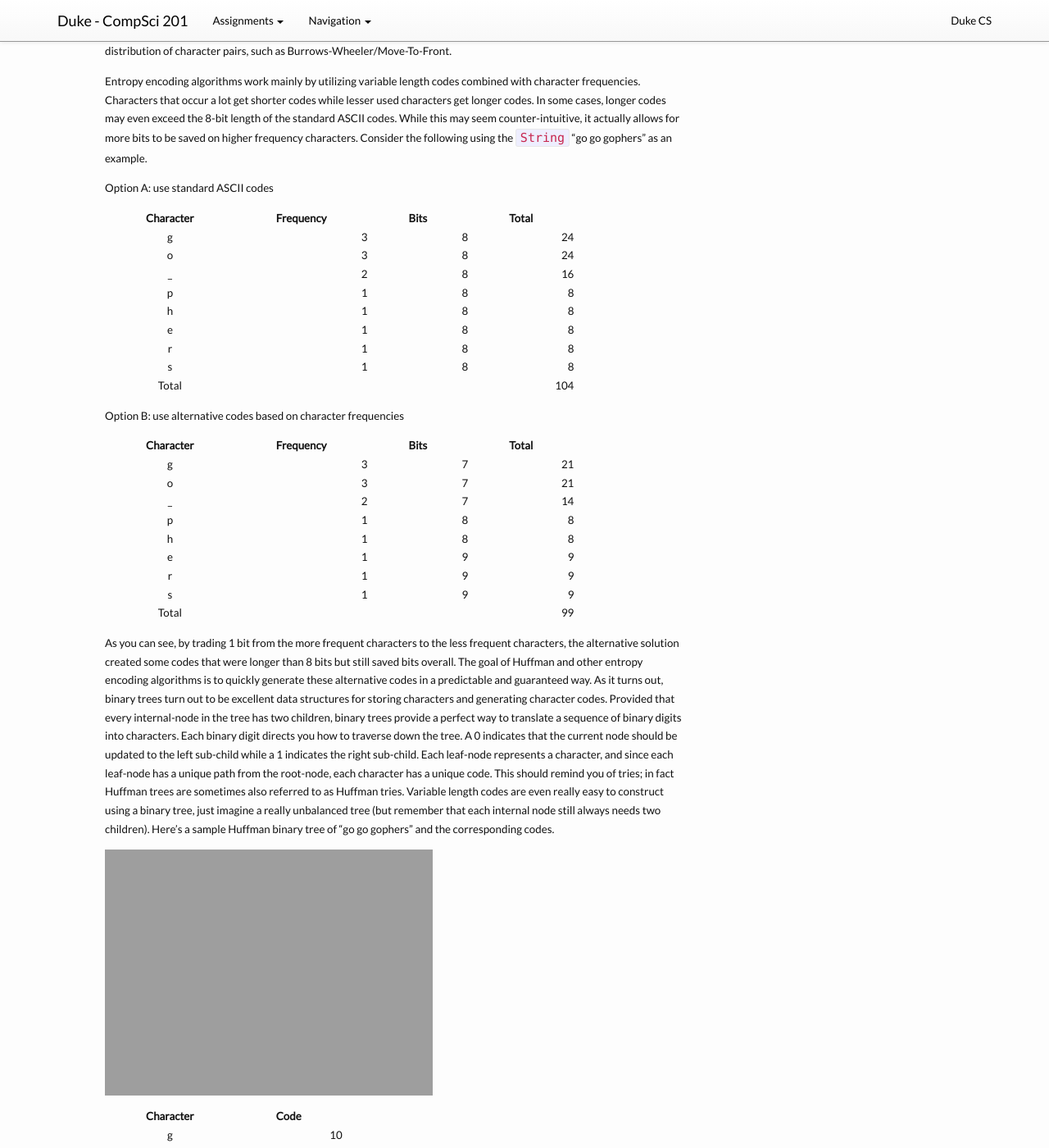
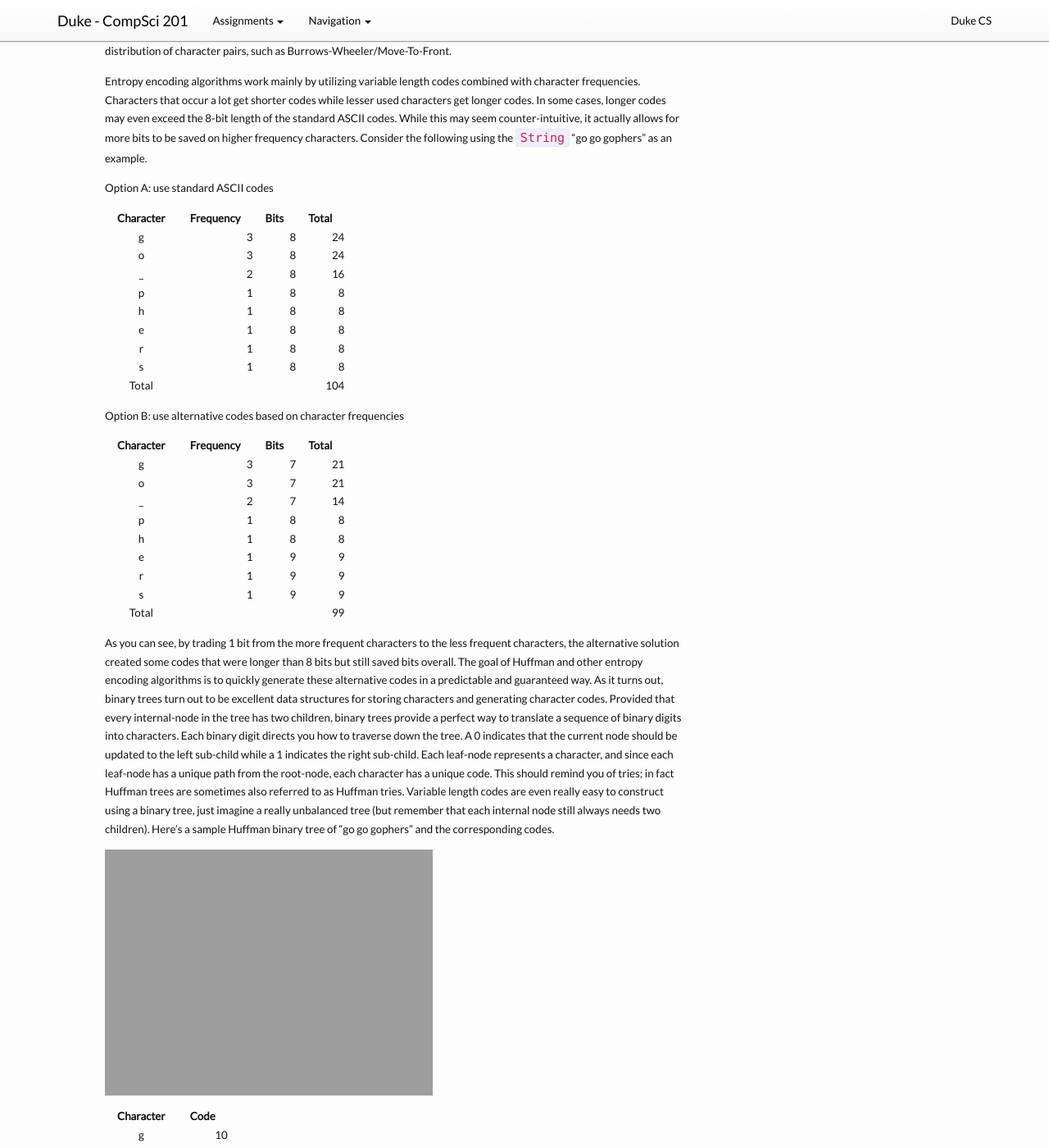
Before and after one commit to compsci201/compsci201.github.io, a Jekyll site: the page built from huffman/2-Algorithm.md, in a window 1280 px wide and 1400 px high, scrolled down 485 px. Shown: the whole window at 82% size. Built offline with Jekyll 4.4.1, drawn with Linux system fonts in a browser that asks for light colours; nearby versions of some CDN libraries.

Commit message:
Update main.scss

```diff
--- a/css/main.scss
+++ b/css/main.scss
@@ -95,8 +95,8 @@ li {
 }
 
 table tr th {
-	padding-left: 50px;
-	padding-right: 50px;
+	padding-left: 15px;
+	padding-right: 15px;
 }
 
 /*navbar customization*/
```
